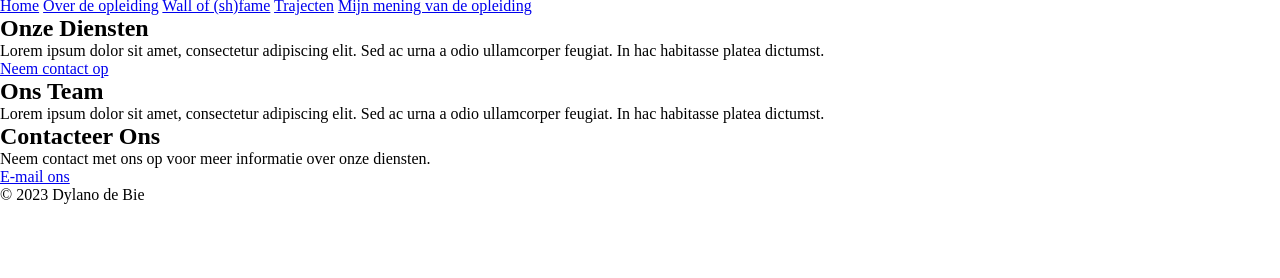
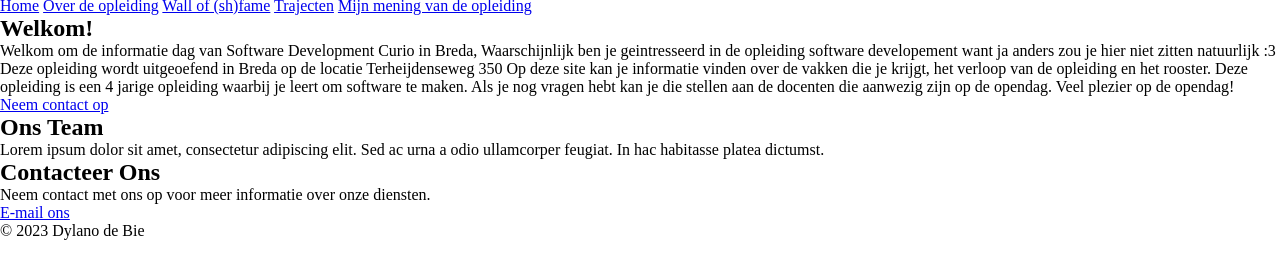
Before and after one commit to DylanodeBie/mySite, a plain HTML site: page mysite/index.html in a window 1280 px wide. Shown: the part 40-318 px from the top of the page. Drawn offline with Linux system fonts and the light colour scheme.

Commit message:
introductie welkom-page

```diff
--- a/mysite/index.html
+++ b/mysite/index.html
@@ -21,9 +21,13 @@
 
     <section>
         <div class="container">
-            <h2>Onze Diensten</h2>
+            <h2>Welkom!</h2>
             <p>
-                Lorem ipsum dolor sit amet, consectetur adipiscing elit. Sed ac urna a odio ullamcorper feugiat. In hac habitasse platea dictumst.
+                Welkom om de informatie dag van Software Development Curio in Breda, Waarschijnlijk ben je geintresseerd in de opleiding
+                software developement want ja anders zou je hier niet zitten natuurlijk :3 Deze opleiding wordt uitgeoefend in Breda op
+                de locatie Terheijdenseweg 350 Op deze site kan je informatie vinden over de vakken die je krijgt, het verloop van de
+                opleiding en het rooster. Deze opleiding is een 4 jarige opleiding waarbij je leert om software te maken. Als je nog
+                vragen hebt kan je die stellen aan de docenten die aanwezig zijn op de opendag. Veel plezier op de opendag!
             </p>
             <a href="#contact" class="btn">Neem contact op</a>
         </div>
```
